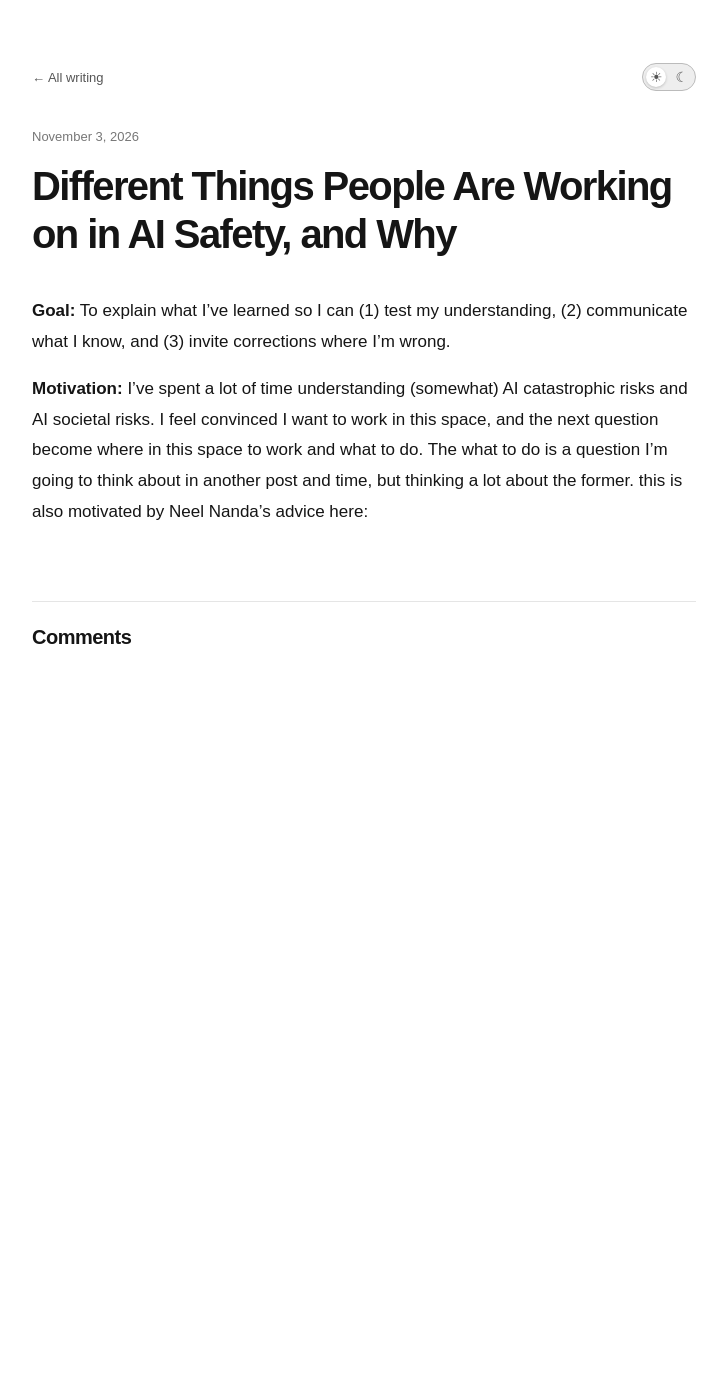
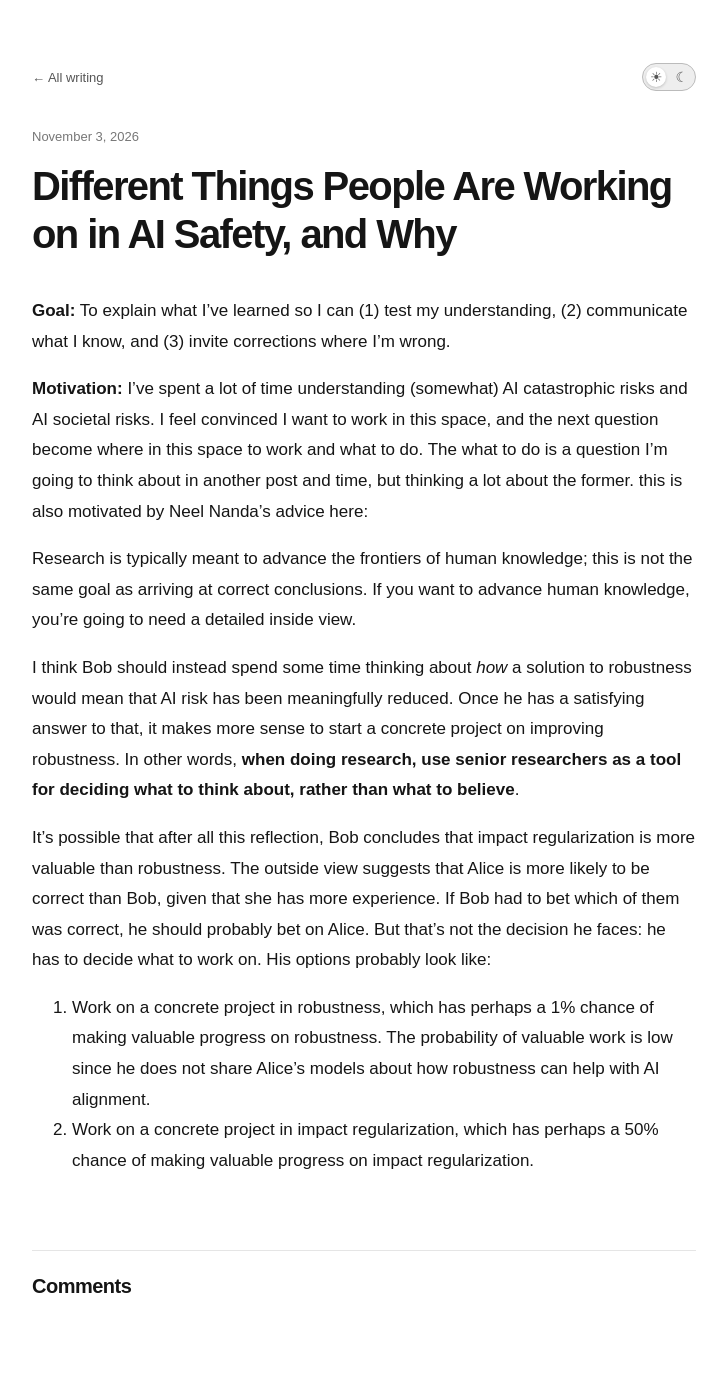
Before and after one commit to anjalisurana-commits/anjalisurana-commits.github.io, a Jekyll site: the page built from _posts/2026-11-03-different-things-people-are-working-on-in-ai-safety-and-why.md, in a window 1280 px wide. Shown: the whole page, without its empty margins (276-1003 px from the left). Built offline with Jekyll 4.4.1, drawn with Linux system fonts in a browser that asks for light colours; comment, search, counter and statistics services are not loaded; before the commit the page ends 900 px from its top, so only the background shows below that.

Commit message:
Update _posts/2026-11-03-different-things-people-are-working-on-in-ai-safety-and-why.md (via Pages CMS)

```diff
--- a/_posts/2026-11-03-different-things-people-are-working-on-in-ai-safety-and-why.md
+++ b/_posts/2026-11-03-different-things-people-are-working-on-in-ai-safety-and-why.md
@@ -5,3 +5,16 @@ layout: post
 **Goal:** To explain what I've learned so I can (1) test my understanding, (2) communicate what I know, and (3) invite corrections where I'm wrong.
 
 **Motivation:** I've spent a lot of time understanding (somewhat) AI catastrophic risks and AI societal risks. I feel convinced I want to work in this space, and the next question become where in this space to work and what to do. The what to do is a question I'm going to think about in another post and time, but thinking a lot about the former. this is also motivated by Neel Nanda's advice here:
+
+
+
+Research is typically meant to advance the frontiers of human knowledge; this is not the same goal as arriving at correct conclusions. If you want to advance human knowledge, you’re going to need a detailed inside view.
+
+
+
+I think Bob should instead spend some time thinking about *how* a solution to robustness would mean that AI risk has been meaningfully reduced. Once he has a satisfying answer to that, it makes more sense to start a concrete project on improving robustness. In other words, **when doing research, use senior researchers as a tool for deciding what to think about, rather than what to believe**.
+
+It’s possible that after all this reflection, Bob concludes that impact regularization is more valuable than robustness. The outside view suggests that Alice is more likely to be correct than Bob, given that she has more experience. If Bob had to bet which of them was correct, he should probably bet on Alice. But that’s not the decision he faces: he has to decide what to work on. His options probably look like:
+
+1. Work on a concrete project in robustness, which has perhaps a 1% chance of making valuable progress on robustness. The probability of valuable work is low since he does not share Alice’s models about how robustness can help with AI alignment.
+2. Work on a concrete project in impact regularization, which has perhaps a 50% chance of making valuable progress on impact regularization.
```
